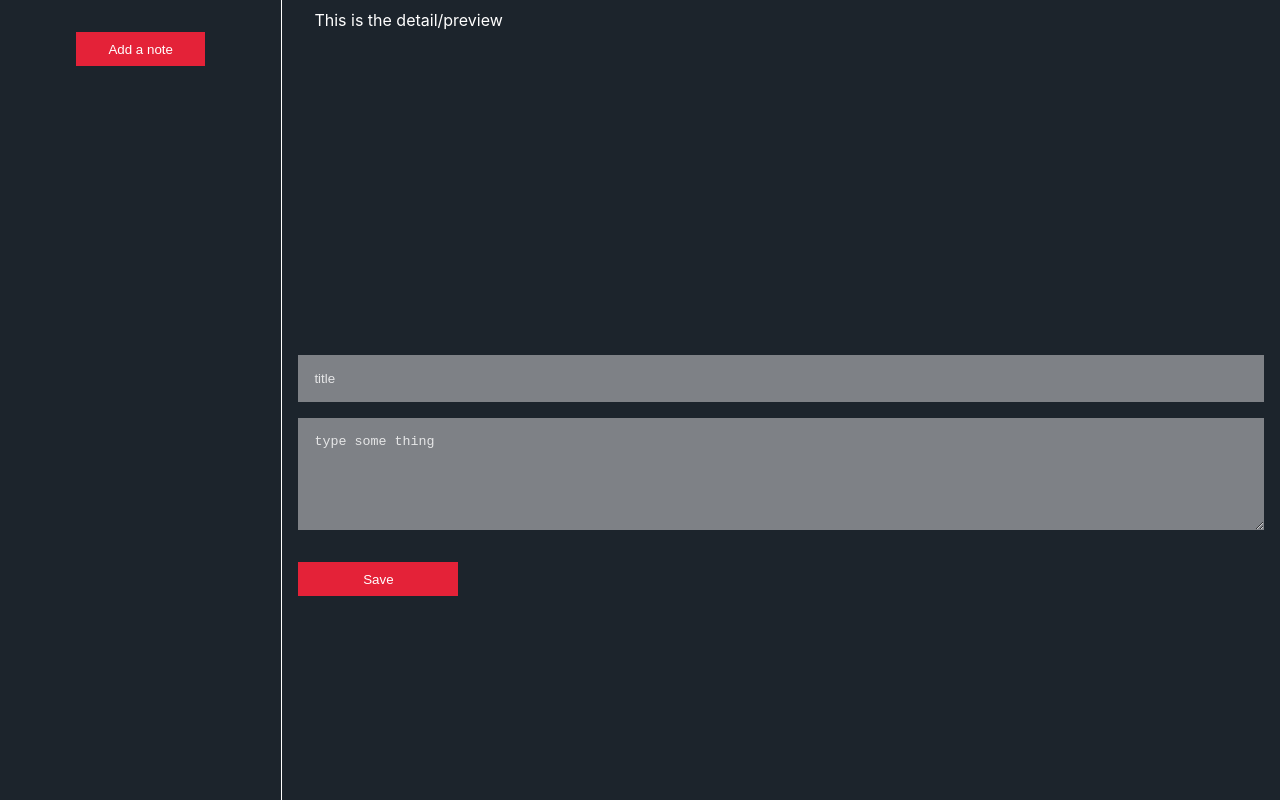
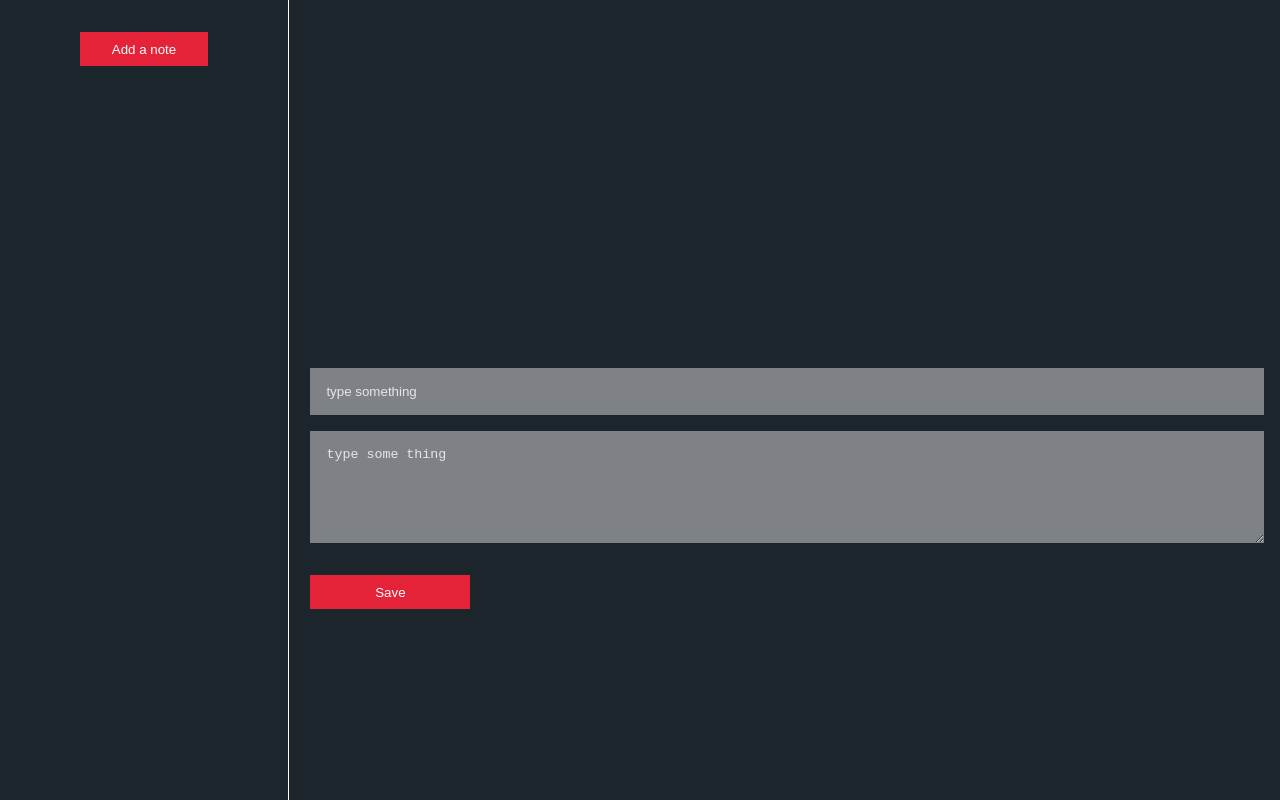
Before and after one commit to julienemo/thp_next_24, a React (Create React App) app: page / in a window 1280 px wide. Built offline with nearby package versions, Linux system fonts and the light colour scheme.

Commit message:
[update] click on note on the left to see details on the right - impossible to change input - there is an error about controlled and uncontrolled input - left scrolls, right doesn't

```diff
--- a/src/Components/Content.jsx
+++ b/src/Components/Content.jsx
@@ -15,16 +15,24 @@ const Content = () => {
       archive[keys[i]] = {
         title: note.title,
         content: note.content,
-        preview: chopString(note.content, 10),
+        preview: chopString(note.content, 15),
       };
     }
     return archive;
   };
 
+  const [list, setList] = useState(originalList());
+  const [select, setSelect] = useState('none');
+
+  const changeSelect = (e) => {
+    setSelect(list[e.target.id]);
+  };
+
+
   return (
     <>
-      <Nav {...originalList()} />
-      <Zoom />
+      <Nav {...{ list: originalList() }} click={changeSelect} />
+      <Zoom {...select} />
     </>
   );
 };
--- a/src/Components/Nav.jsx
+++ b/src/Components/Nav.jsx
@@ -2,16 +2,14 @@ import React, { useState, useEffect } from 'react';
 import New from './New';
 import SingleNote from './SingleNote';
 
-const Nav = (list) => {
-  const contentToShow = Object.entries(list).map((entry) => {
-    console.log(entry);
-    console.log(entry[0]);
-
-    const note = entry[1];
-    console.log(note);
-
-    return (<div className="single_note"><SingleNote key={entry[0]} {...{ title: note.title, content: note.preview }} /></div>);
-  });
+const Nav = ({ list, click }) => {
+  const contentToShow = Object.entries(list).map((entry) => (
+    <div className="single_note" id={entry[0]} onClick={click} key={entry[0]}>
+      <SingleNote
+        {...{ title: entry[1].title, content: entry[1].preview }}
+      />
+    </div>
+  ));
 
   return (
     <>
--- a/src/Components/SingleNote.jsx
+++ b/src/Components/SingleNote.jsx
@@ -1,13 +1,19 @@
 import React, { useState, useEffect } from 'react';
 
-const SingleNote = ({ title, content }) => {
-  const [currentTitle, setCurrentTitle] = useState(title);
-  const [currentContent, setCurrentContent] = useState(content);
+const SingleNote = ({
+  title, content,
+}) => {
+  const five = '5';
+  // const [currentTitle, setCurrentTitle] = useState(title);
+  // console.log(currentTitle);
+
+  // const [currentContent, setCurrentContent] = useState(content);
+  // console.log(currentContent);
 
   return (
     <>
-      <h6 className="note_title">{currentTitle}</h6>
-      <p>{currentContent}</p>
+      <h6 className="note_title">{title}</h6>
+      <p>{content}</p>
     </>
   );
 };
--- a/src/Components/Zoom.jsx
+++ b/src/Components/Zoom.jsx
@@ -1,13 +1,24 @@
 import React, { useState, useEffect } from 'react';
 
-const Zoom = () => (
+import SingleNote from './SingleNote';
+
+
+const Zoom = (select) => (
   <>
     <div className="zoom">
-      <div className="preview">This is the detail/preview</div>
+      <div className="preview">
+        <SingleNote
+          {...{ title: select.title, content: select.content }}
+        />
+      </div>
       <div>
         <form>
-          <input type="text" placeholder="title" />
-          <textarea placeholder="type some thing" />
+          <input
+            type="text"
+            placeholder="type something"
+            value={select.title}
+          />
+          <textarea placeholder="type some thing" value={select.content} />
           <button type="submit">Save</button>
         </form>
       </div>
--- a/src/styles/index.scss
+++ b/src/styles/index.scss
@@ -37,7 +37,7 @@ button {
 #root {
   display: flex;
   flex-flow: row;
-  justify-content: space-around;
+  justify-content: flex-start;
   min-height: 100vh;
   div {
     background-color: transparent;
@@ -65,15 +65,22 @@ button {
       word-break: break-all;
       margin-bottom: 1rem;
     }
+    &:hover {
+      cursor: pointer;
+    }
   }
 }
 
 .zoom {
-  width: 80%;
-
+  width: 77%;
+  position: fixed;
+  height: 100vh;
+  top: 0;
+  left: 23%;
   .preview {
     height: 40%;
-    padding: 0.6rem 2rem;
+    padding: 0 2rem;
+    margin-top: 2rem;
   }
 
   form {
```
Also changed, not shown: src/index.jsx (+20 -20 lines), .eslintrc.json.
